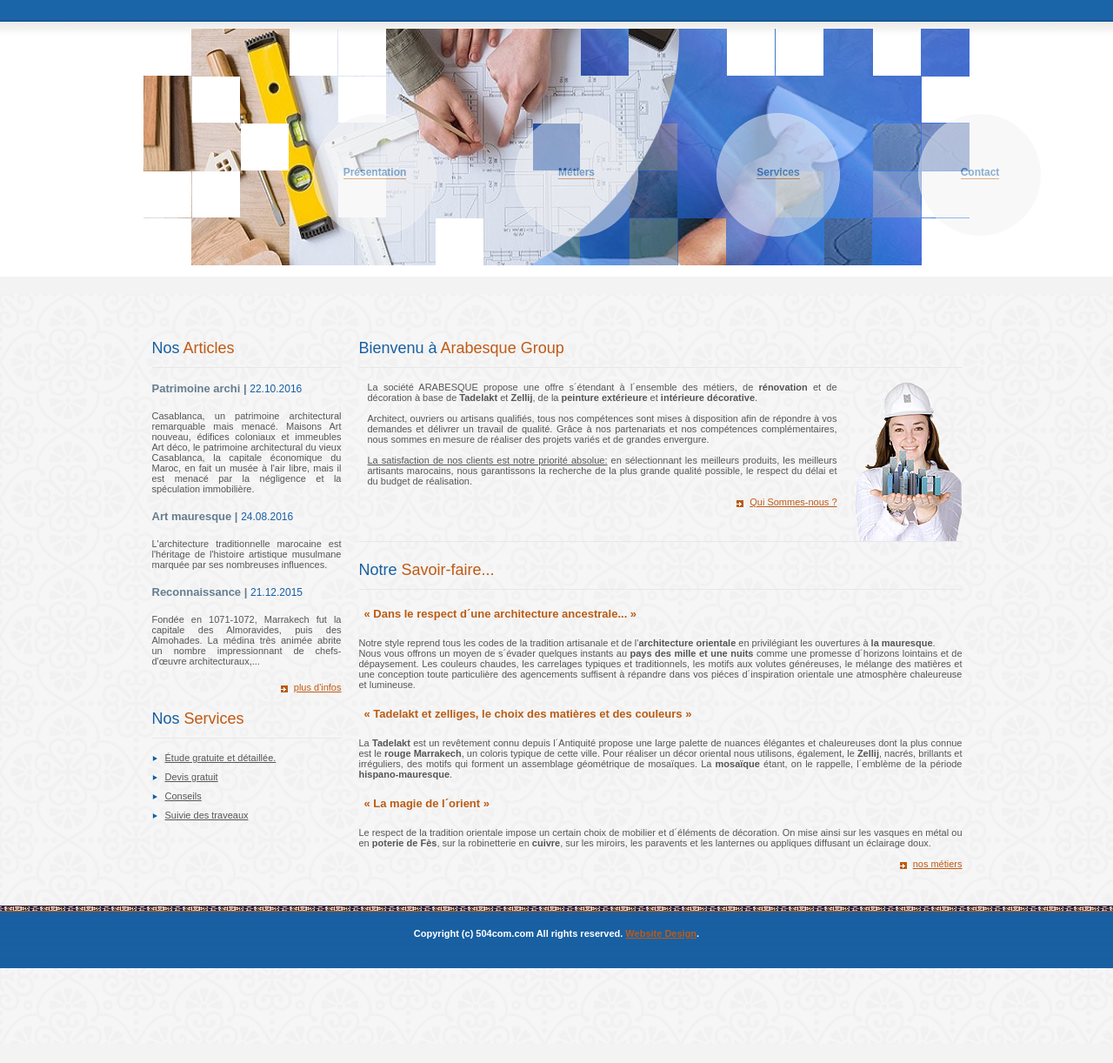
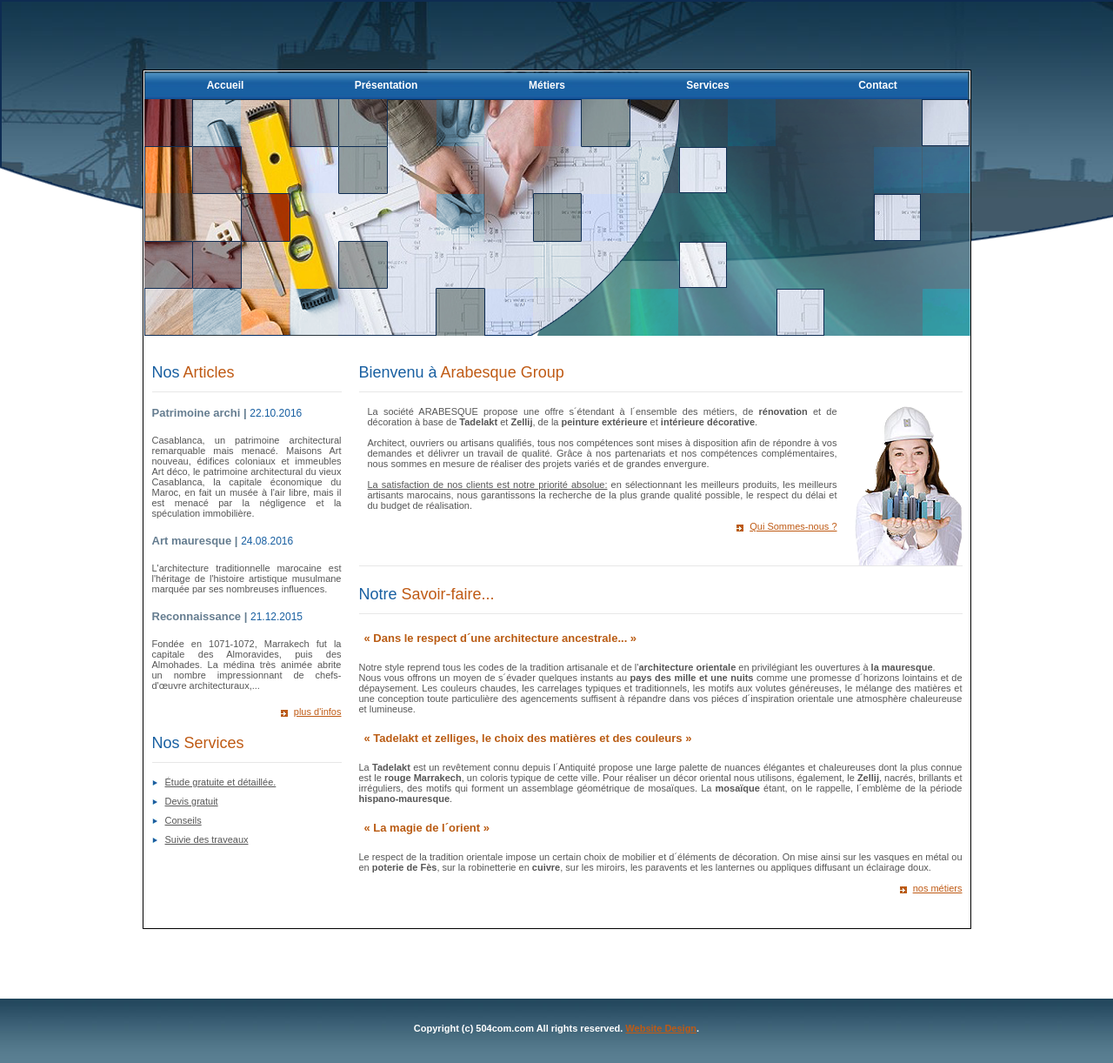
Before and after one commit to 504com/arabesque, a PHP site: page /index.php in a window 1280 px wide. Shown: the whole page at 87% size. Before the commit the page ends 1113 px from the top, so only its background shows below. Run offline with PHP 8.4, Linux system fonts and the light colour scheme; some libraries are stand-ins or nearby versions.

Commit message:
[banner]

```diff
--- a/footer.php
+++ b/footer.php
@@ -1,12 +1,9 @@
+                    </div>
                         <div class="clear"></div>
                     </div>
-
-</div>
-<div class="clear"></div>
                 <div class="footer">
                     <div class="footerlink"> Copyright (c) 504com.com All rights reserved. <a href="http://arabesque.com">Website Design</a>. </div>
                 </div>
-<div class="clear"></div>
         </div>
 </body>
 </html>
--- a/header.php
+++ b/header.php
@@ -12,16 +12,7 @@
     <script type="text/javascript" src="js/lancement.js"></script><!-- permet le lancement de la fonction de scroll -->
 </head>
 <body>
-
 <div id="main">
-    <div class="mainmenu">
-        <ul>
-            <li><a href="presentation.php#presentation">Pr&eacute;sentation</a></li>
-            <li><a href="services.php#metier">M&eacute;tiers</a></li>
-            <li><a href="services.php#metier">Services</a></li>
-            <li  class="last"><a href="contact.php#contact">Contact</a></li>
-        </ul>
-    </div>
     <div class="clear"></div>
 <div id="container">
     <div class="headerzone">
@@ -30,6 +21,15 @@
       </div>
       <div class="clear"></div>
       <div class="clear"></div>
+    <div class="mainmenu">
+        <ul>
+            <li><a href="index.php">Accueil</a></li>
+            <li><a href="presentation.php#presentation">Pr&eacute;sentation</a></li>
+            <li><a href="services.php#metier">M&eacute;tiers</a></li>
+            <li><a href="services.php#metier">Services</a></li>
+            <li  class="last"><a href="contact.php#contact">Contact</a></li>
+        </ul>
+    </div>
     <div class="banner"><img id="banner" src="images/banner_v2/banner_02.png" alt="" /></div>
     <div class="clear"></div>
     <div class="workzone">
--- a/stylesheet/style.css
+++ b/stylesheet/style.css
@@ -2,24 +2,27 @@
 
 body {
 	font:11px Arial, Helvetica, sans-seri;
+	background: url("../images/banner_v2/bg_cercle.png") no-repeat;
 	color:#565656;
-	background:#f3f3f3 url(../images/bg.png) left top repeat-x;
 	margin:0px;
 	padding:0px;
 
 }
-
+#backheader {
+	/* background-color: #FFFAFA; */
+	width:1515px;
+	border:2px solid #111111;
+}
 #container {
 	width:951px;
-	margin:0px auto;
+	margin:80px auto;
 	/* background-color: #FFFAFA; */
 	background-color: transparent;
-	border: double;
-	border-color: transparent;
+	border:1px solid #000000;
 }
 
 #main:after {
-	background: url(../images/fond/fond_1.png) repeat;
+	/*background: url(../images/fond/fond_1.png) repeat;*/
 	content: "";
 	top: 338px;
 	left: 0px;
@@ -94,8 +97,8 @@ body {
 
 
 .banner {
-	height:272px;
-	border:0px solid #000000;
+	height:250px;
+	border:1px double #ffffff;
 	text-align: center;
 	background-color: transparent;
 }
@@ -245,47 +248,33 @@ a:hover {
 	text-decoration:none;
 }
 
-.mainmenu {
-	float:left; width:950px; height:30px;
-	padding:0px 0px 0px 0px;
+.mainmenu {float:left; width:950px; height:32px;
+	padding:0px 0px 1px 0px;
+
 }
 
-.mainmenu ul {
-	float:left; width:950px;
-	margin:0px 0px 0px 0px;
-	padding:70px 0px 0px 280px;
+.mainmenu ul {float:left; width:950px;
+	margin:2px 0px 0px 2px;
+	padding:1px 0px 0px 0px;
 }
 
 .mainmenu li {
-	display:block; float:left;
-	/*background:url(../images/menubg.jpg) left top repeat-x;*/
+	display:block; float:left; width:185px;
+	background:url(../images/menubg.jpg) left top repeat-x;
 	list-style:none; text-align:center;
-	padding: 60px 30px 0px 30px;
-	margin: 60px 10px 0px 80px;
-	height: 80px;
-	width: 80px;
-	background: #f3f3f3;
-	border: 1px solid #ffffff;
-	opacity: 0.5;
-	border-radius: 100px;
+	padding:7px 0px 0px 0px; height:25px;
+	margin:0px 0px 0px 0px;
 }
-
-.mainmenu li:hover{
-	background-color:#185FA1;
-}
-
+.mainmenu li.last{width:206px;}
 .mainmenu li a{
 	font-size:12px;
-	color:#185FA1;
-	border-bottom:1px solid #BF5A14;
+	color:#ffffff;
 	font-weight:bold;
 	text-decoration:none;
 }
 
 .mainmenu li a:hover {
-	color: #BF5A14;
-	background: #eeeeee;
-	border-bottom:2px solid #BF5A14;
+	color: #ebebeb;;
 	text-decoration:none;
 }
 
```
Also changed, not shown: images/bannerPS/banner_1.jpg (added), images/bannerPS/banner_1.png (added), images/banner_v2/banner_02.png, images/banner_v2/bg_cercle.png (added), images/footer.jpg, images/header.jpg (added), 2 other files. Lines whose indentation alone changed are shown as unchanged.
